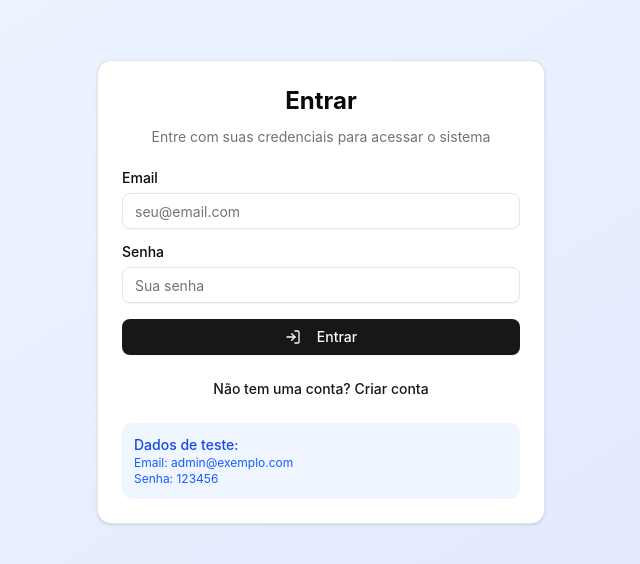
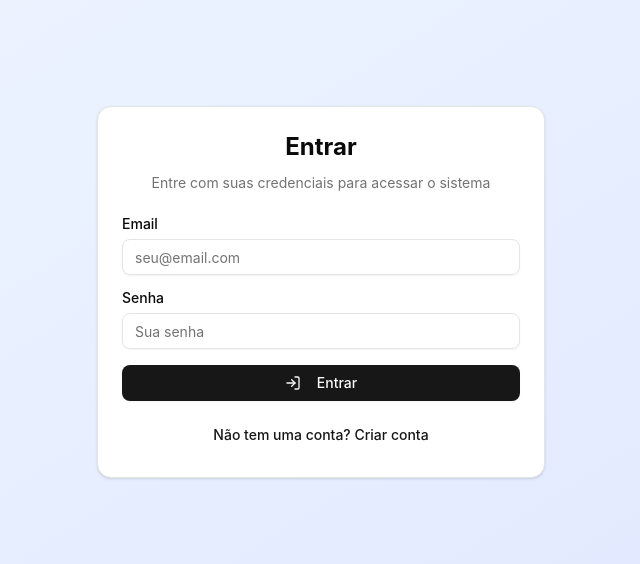
Before and after one commit to weslleycarlos/representacao-frontend, a React (Vite) app: page /login in a window 1280 px wide. Shown: the part 108-672 px from the top of the page, without its empty margins (319-959 px from the left). Built offline with nearby package versions, Linux system fonts and the light colour scheme; no server answers.

Commit message:
remoção de dica de usuario

```diff
--- a/src/components/LoginPage.jsx
+++ b/src/components/LoginPage.jsx
@@ -121,13 +121,7 @@ const LoginPage = () => {
             </Button>
           </div>
 
-          {isLogin && (
-            <div className="mt-4 p-3 bg-blue-50 rounded-lg">
-              <p className="text-sm text-blue-700 font-medium">Dados de teste:</p>
-              <p className="text-xs text-blue-600">Email: admin@exemplo.com</p>
-              <p className="text-xs text-blue-600">Senha: 123456</p>
-            </div>
-          )}
+
         </CardContent>
       </Card>
     </div>
```
